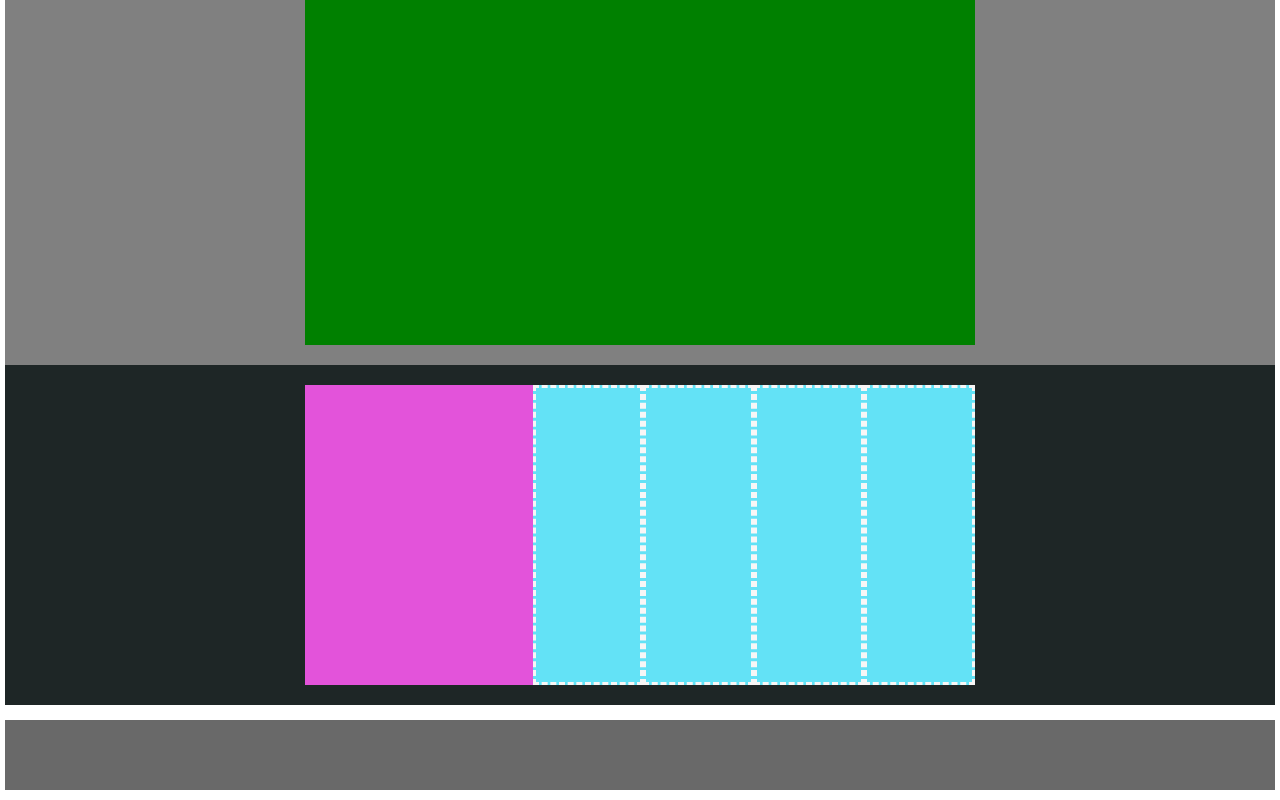
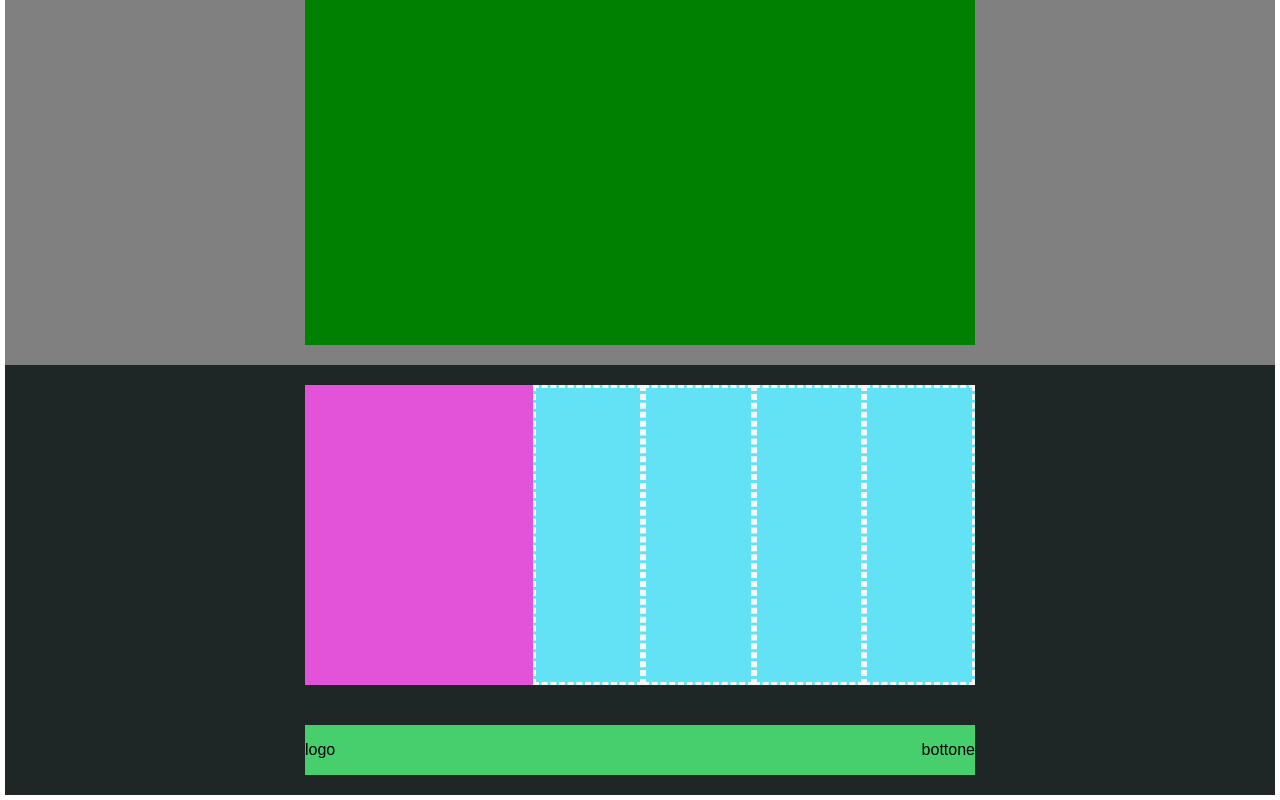
Before and after one commit to Skyfe24/htmlcss-struttura-discord, a plain HTML site: page index.html in a window 1280 px wide. Shown: the part 1970-2770 px from the top of the page. Drawn offline with Linux system fonts and the light colour scheme.

Commit message:
started building footer

```diff
--- a/index.html
+++ b/index.html
@@ -69,9 +69,15 @@
 
 
     </main>
+    <!-- inizio parte finale-->
     <footer>
+        <div class="wrapper bg-darkgrey">
+            <div class="aqualine">
+                <div class="logo"> logo </div>
+                <div class="bottone"> bottone</div>
+            </div>
 
-
+        </div>
     </footer>
 </body>
 </html>
--- a/style.css
+++ b/style.css
@@ -38,22 +38,20 @@ header{
     flex-basis: 15%;
     min-height: 30px;
     border: dashed black;
-    text-align: center;
+    text-align: right;
     margin: auto;
 }
 body{
     background-color: white;
 }
 
-footer{
-    height: 70px;
-    background-color: dimgray;
-    margin-top: 15px;
-}
+
 .container-flex1{
     max-height: 70px;
     display: flex;
     flex-direction: row;
+    align-items: center;
+
 }
 .container-flex{
     display: flex;
@@ -121,3 +119,20 @@ min-height: 300px;
     min-height: 30px;
     border: dashed rgb(248, 246, 246);
 }
+.aqualine{
+    background-color: rgb(71, 206, 109);
+    margin-left: 300px;
+    margin-right: 300px;
+    height: 50px;
+    display: flex;
+    flex-direction: row;
+    justify-content: space-between;
+    align-items: center;
+}
+    .logo{
+
+    }
+
+    .bottone{
+
+    }
```
